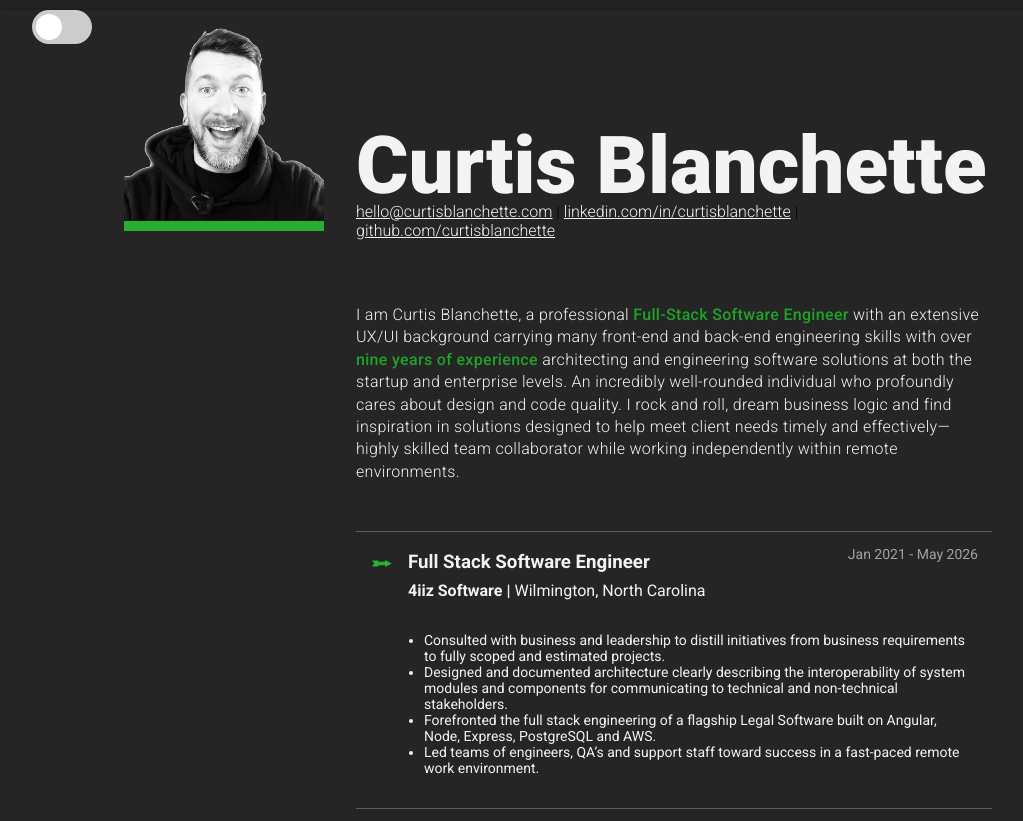
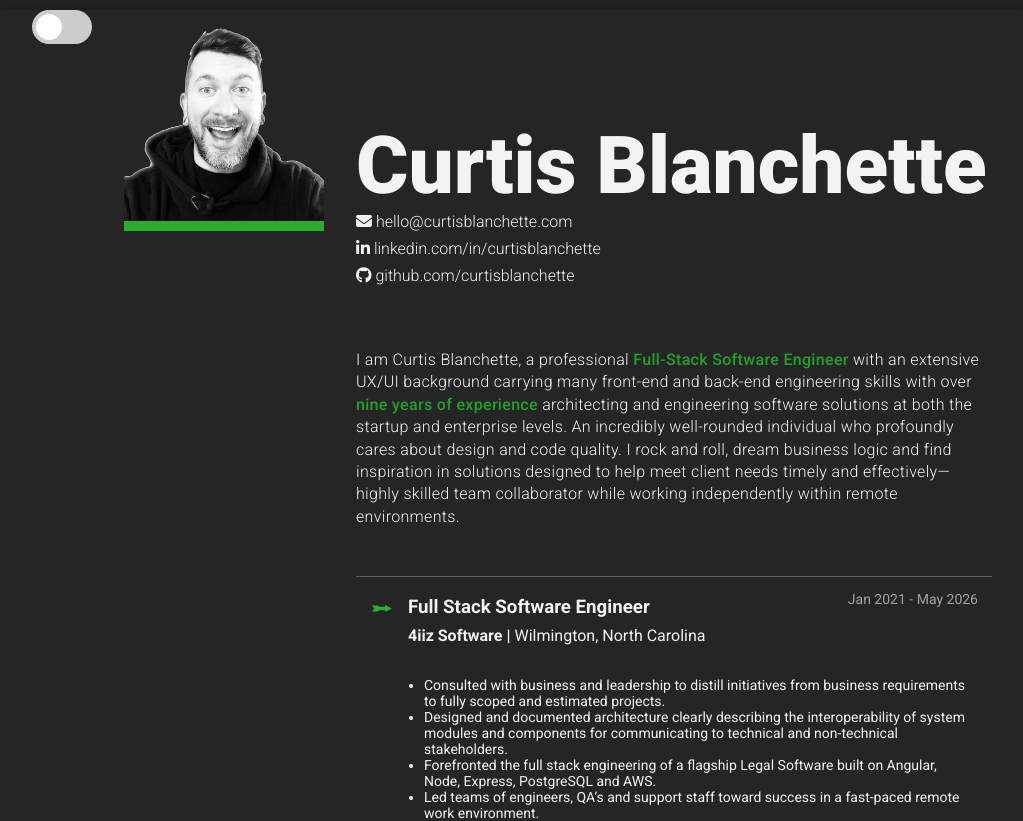
Before and after one commit to curtisblanchette/curtisblanchette.com, a React (Create React App) app: page / in a window 1280 px wide. Shown: the top 821 px of the page, without its empty margins (128-1151 px from the left). Built offline with nearby package versions, Linux system fonts and the light colour scheme.

Commit message:
fix(Header): add contact icons

```diff
--- a/src/Header/Header.js
+++ b/src/Header/Header.js
@@ -4,7 +4,7 @@ import styled from 'styled-components';
 const Heading = styled.h1`
   font-size: 9vw;
   font-weight: 900;
-  margin-bottom: 0;
+  margin-bottom: 10px;
 	color: ${ props => props.theme.color };
   line-height: .9em;
   margin-top: 1.5em;
@@ -23,18 +23,24 @@ const Heading = styled.h1`
 
 const Subheading = styled.div`
   font-weight: 300;
+	display: flex;
+	flex-wrap: wrap;
+	flex-direction: column;
+	gap: .5em;
+
+	a {
+		text-decoration: none;
+	}
 `;
 
 const Header = () => {
 	return (
 		<>
 			<Heading>Curtis Blanchette</Heading>
-			<Subheading className="subheading">
-				<a href="mailto: hello@curtisblanchette">hello@curtisblanchette.com</a> | <a
-				href="https://linkedin.com/in/curtisblanchette" rel="noreferrer"
-				target="_blank">linkedin.com/in/curtisblanchette</a> | <a href="https://github.com/curtisblanchette/"
-				                                                          rel="noreferrer"
-				                                                          target="_blank">github.com/curtisblanchette</a>
+			<Subheading>
+				<a href="mailto: hello@curtisblanchette"><i className="fa fa-envelope"/> hello@curtisblanchette.com</a>
+				<a href="https://linkedin.com/in/curtisblanchette" rel="noreferrer" target="_blank"><i className="fa fa-linkedin"/> linkedin.com/in/curtisblanchette</a>
+				<a href="https://github.com/curtisblanchette/" rel="noreferrer" target="_blank">< i className="fa fa-github"/> github.com/curtisblanchette</a>
 			</Subheading>
 		</>
 	)
```
